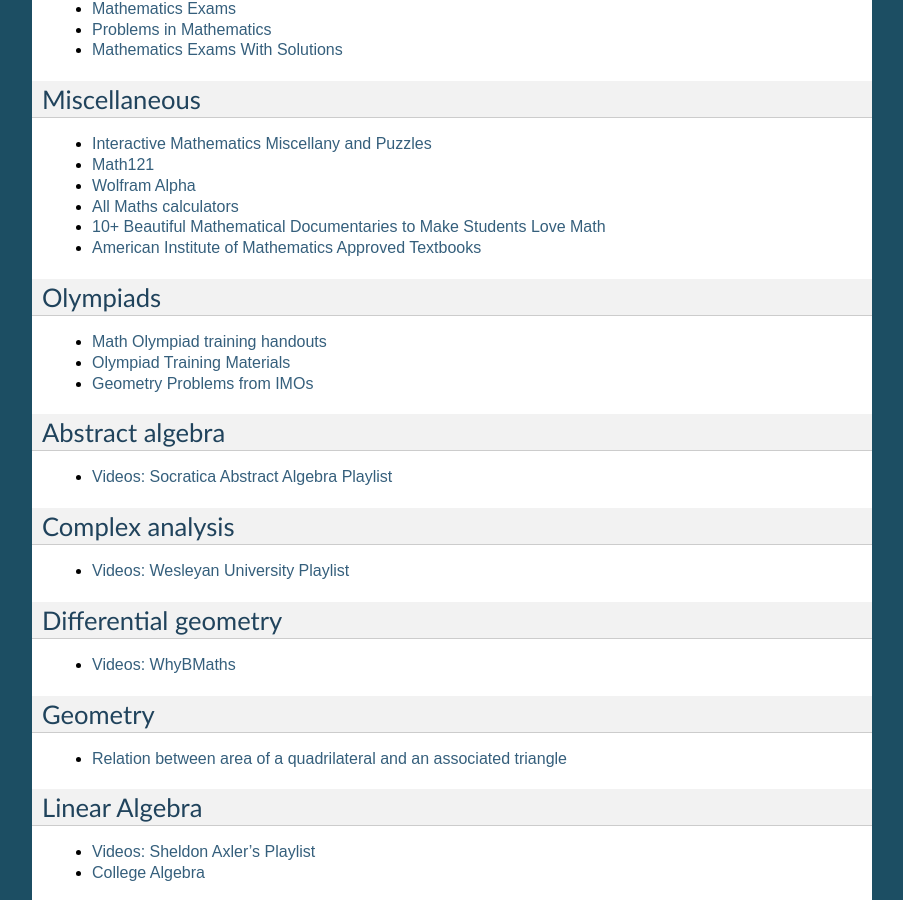
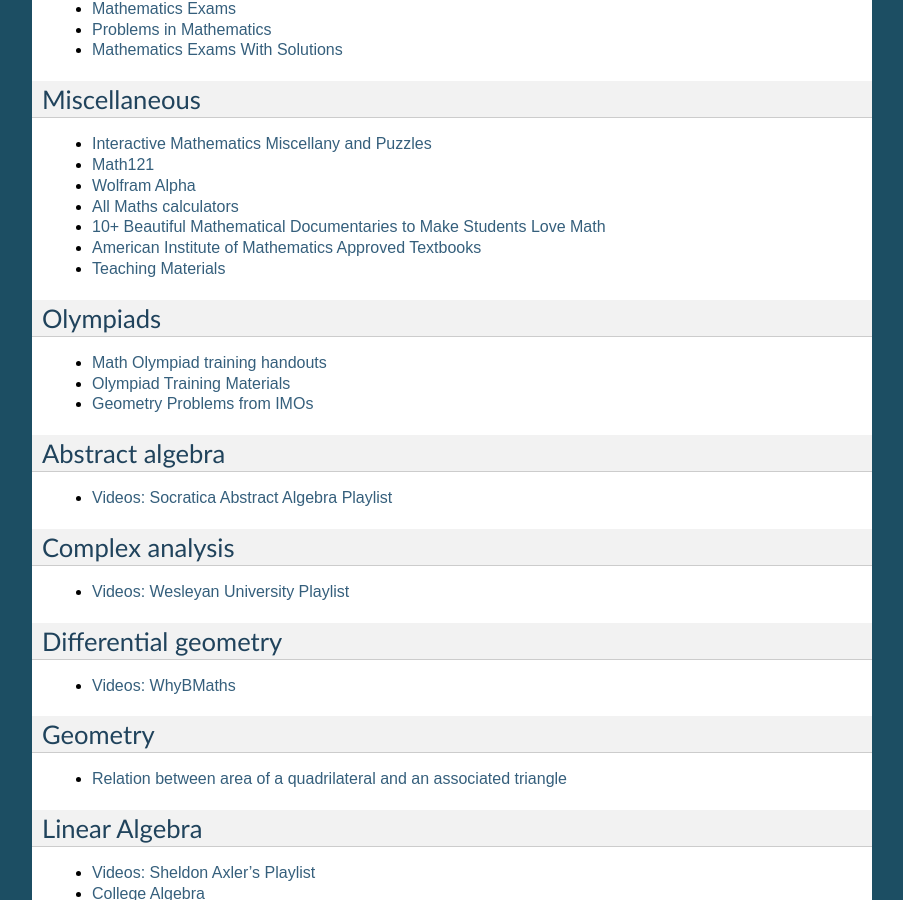
Before and after one commit to jacubero/maths, a Sphinx documentation site: the page built from docs/links.rst, in a window 1280 px wide and 900 px high, scrolled down 879 px. Shown: the whole window, without its empty margins (198-1101 px from the left). Built offline with Sphinx 7.4.7, drawn with Linux system fonts in a browser that asks for light colours; pages that are not in the unit, such as notebooks, are missing from menus.

Commit message:
New version

```diff
--- a/docs/links.rst
+++ b/docs/links.rst
@@ -79,6 +79,8 @@
 
 * `American Institute of Mathematics Approved Textbooks <https://aimath.org/textbooks/approved-textbooks/>`_
 
+* `Teaching Materials <http://www.math.udel.edu/~lazebnik/Info/teaching.html>`_
+
 Olympiads
 ---------
 
```
